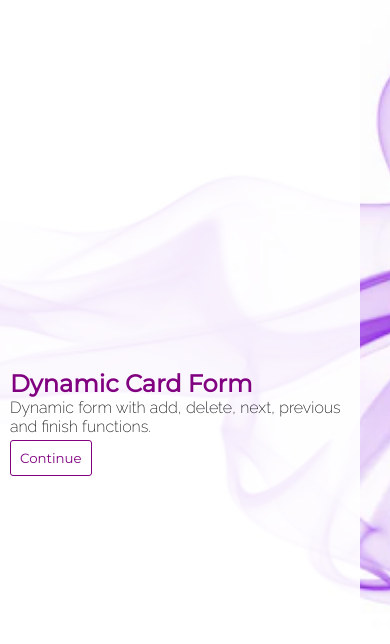
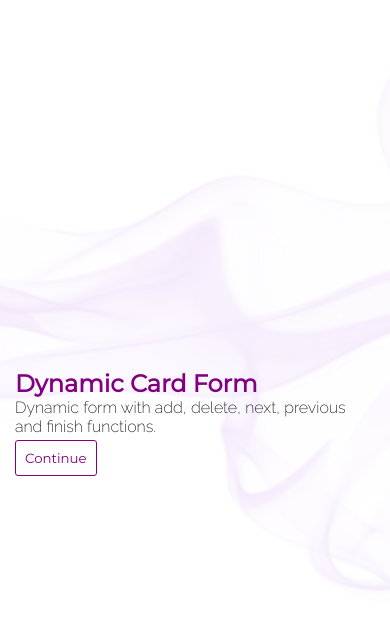
Before and after one commit to arunpaudel/dynamicCardForm, a plain HTML site: page index.html in a window 390 px wide. Drawn offline with Linux system fonts and the light colour scheme.

Commit message:
fixed responsive design

```diff
--- a/css/style.css
+++ b/css/style.css
@@ -30,12 +30,6 @@ body {
 	 justify-content: center;
 }
 
-@media (min-width: 371px) {
-  .container {
-    width: 360px;
-  }
-}
-
 .header {
     font-family: 'Montserrat', sans-serif;
     color: purple;
@@ -62,6 +56,12 @@ body {
 
 .form {
     width: 100%;
+}
+
+@media only screen and (min-width: 370px) {
+    .form, .intro {
+        width: 360px;
+    }
 }
 
 .formCard {
```
